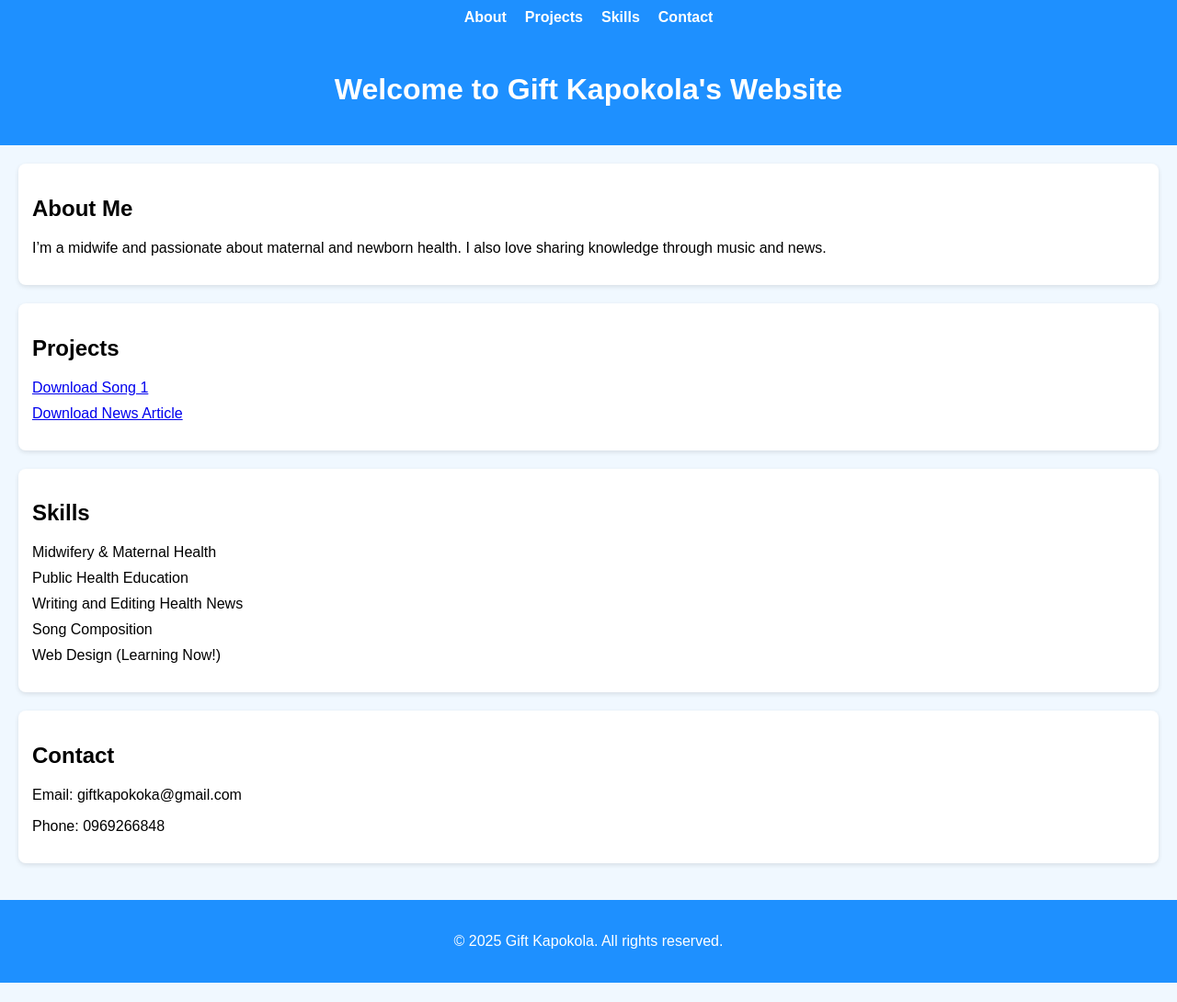
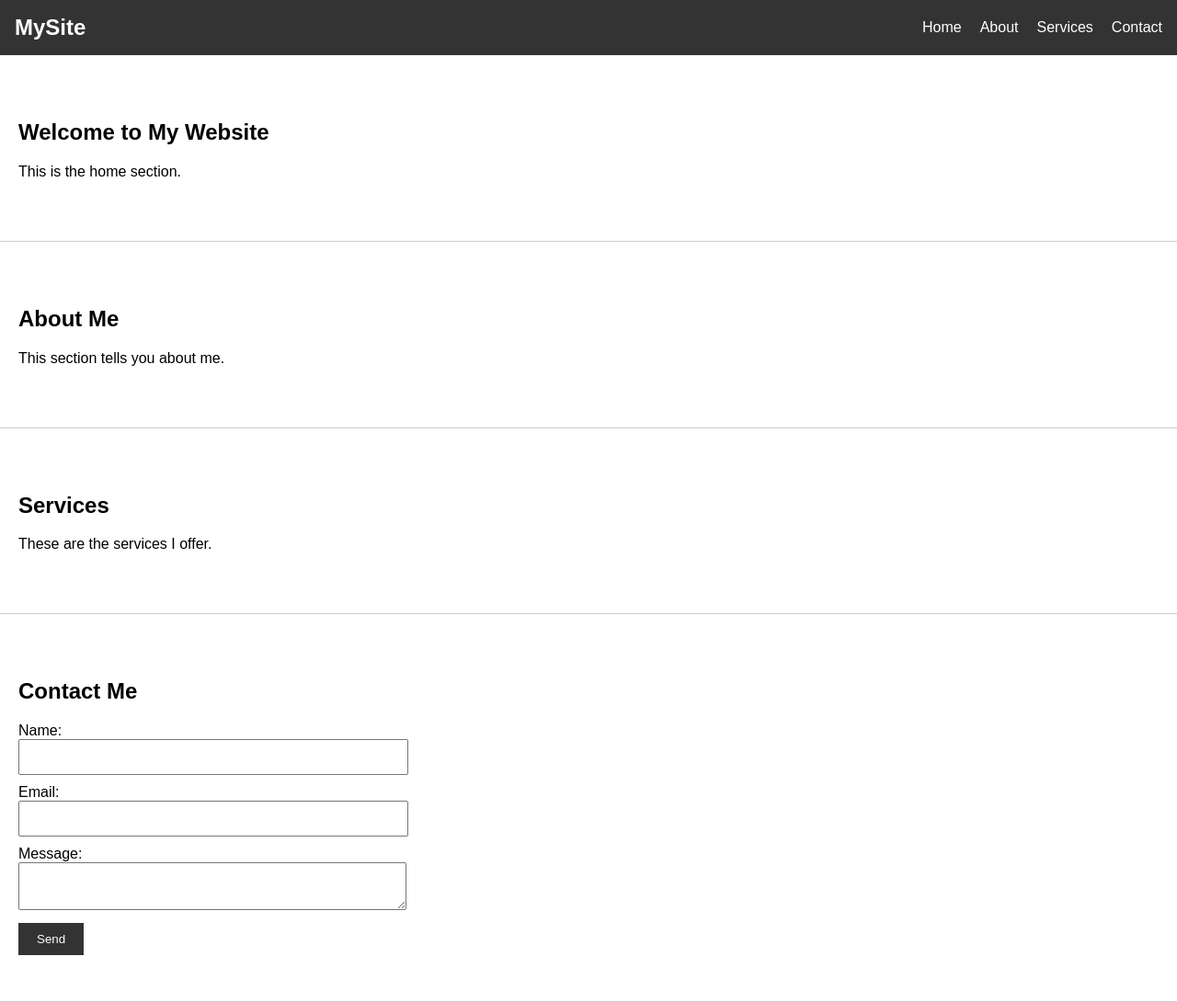
Before and after one commit to giftkapokola/Gift.kapokola.oi, a plain HTML site: page index.html in a window 1280 px wide. Shown: the whole page at 92% size. Before the commit the page ends 1069 px from the top, so only its background shows below. Drawn offline with Linux system fonts and the light colour scheme.

Commit message:
Add files via upload

```diff
--- a/index.html
+++ b/index.html
@@ -1,58 +1,64 @@
-
 <!DOCTYPE html>
 <html lang="en">
 <head>
   <meta charset="UTF-8" />
-  <meta name="viewport" content="width=device-width, initial-scale=1.0"/>
-  <title>Gift Kapokola</title>
+  <meta name="viewport" content="width=device-width, initial-scale=1.0" />
+  <title>My Site</title>
   <link rel="stylesheet" href="style.css" />
 </head>
 <body>
-  <nav>
-    <ul>
+
+  <!-- Menu Section -->
+  <nav class="navbar">
+    <div class="logo">MySite</div>
+    <div class="menu-toggle" id="menu-toggle">&#9776;</div>
+    <ul class="menu" id="menu">
+      <li><a href="#home">Home</a></li>
       <li><a href="#about">About</a></li>
-      <li><a href="#projects">Projects</a></li>
-      <li><a href="#skills">Skills</a></li>
+      <li><a href="#services">Services</a></li>
       <li><a href="#contact">Contact</a></li>
     </ul>
   </nav>
 
-  <header>
-    <h1>Welcome to Gift Kapokola's Website</h1>
-  </header>
+  <!-- Sections -->
+  <section id="home">
+    <h1>Welcome to My Website</h1>
+    <p>This is the home section.</p>
+  </section>
 
   <section id="about">
     <h2>About Me</h2>
-    <p>I’m a midwife and passionate about maternal and newborn health. I also love sharing knowledge through music and news.</p>
+    <p>This section tells you about me.</p>
   </section>
 
-  <section id="projects">
-    <h2>Projects</h2>
-    <ul>
-      <li><a href="files/song1.mp3" download>Download Song 1</a></li>
-      <li><a href="files/news-article.pdf" download>Download News Article</a></li>
-    </ul>
-  </section>
-
-  <section id="skills">
-    <h2>Skills</h2>
-    <ul>
-      <li>Midwifery & Maternal Health</li>
-      <li>Public Health Education</li>
-      <li>Writing and Editing Health News</li>
-      <li>Song Composition</li>
-      <li>Web Design (Learning Now!)</li>
-    </ul>
+  <section id="services">
+    <h2>Services</h2>
+    <p>These are the services I offer.</p>
   </section>
 
   <section id="contact">
-    <h2>Contact</h2>
-    <p>Email: giftkapokoka@gmail.com</p>
-    <p>Phone: 0969266848</p>
+    <h2>Contact Me</h2>
+    <form>
+      <label for="name">Name:</label><br />
+      <input type="text" id="name" name="name" required /><br />
+
+      <label for="email">Email:</label><br />
+      <input type="email" id="email" name="email" required /><br />
+
+      <label for="message">Message:</label><br />
+      <textarea id="message" name="message" required></textarea><br />
+
+      <button type="submit">Send</button>
+    </form>
   </section>
 
-  <footer>
-    <p>© 2025 Gift Kapokola. All rights reserved.</p>
-  </footer>
+  <script>
+    const toggle = document.getElementById('menu-toggle');
+    const menu = document.getElementById('menu');
+    toggle.onclick = () => {
+      menu.classList.toggle('show');
+    };
+  </script>
+
 </body>
 </html>
--- a/style.css
+++ b/style.css
@@ -1,55 +1,101 @@
+body {
+  margin: 0;
+  font-family: sans-serif;
+  scroll-behavior: smooth;
+}
 
-body {
-  font-family: Arial, sans-serif;
-  background-color: #f0f8ff;
+.navbar {
+  background-color: #333;
+  display: flex;
+  justify-content: space-between;
+  align-items: center;
+  padding: 1rem;
+  position: sticky;
+  top: 0;
+  z-index: 1000;
+}
+
+.logo {
+  color: white;
+  font-size: 1.5rem;
+  font-weight: bold;
+}
+
+.menu {
+  list-style: none;
+  display: flex;
+  gap: 20px;
   margin: 0;
   padding: 0;
 }
 
-nav ul {
-  list-style: none;
-  display: flex;
-  gap: 20px;
-  background-color: #1e90ff;
-  padding: 10px;
-  justify-content: center;
-  margin: 0;
+.menu li a {
+  color: white;
+  text-decoration: none;
+  font-size: 1rem;
 }
 
-nav ul li a {
-  text-decoration: none;
-  color: white;
-  font-weight: bold;
+.menu li a:hover {
+  text-decoration: underline;
 }
 
-header {
-  background-color: #1e90ff;
+.menu-toggle {
+  display: none;
+  font-size: 1.5rem;
   color: white;
-  padding: 20px;
-  text-align: center;
+  cursor: pointer;
 }
 
 section {
-  margin: 20px;
-  padding: 15px;
-  background: white;
-  border-radius: 8px;
-  box-shadow: 0 2px 5px rgba(0,0,0,0.1);
+  padding: 50px 20px;
+  border-bottom: 1px solid #ccc;
 }
 
-section ul {
-  list-style: none;
-  padding-left: 0;
+form {
+  max-width: 400px;
+  margin-top: 20px;
 }
 
-section ul li {
+input, textarea {
+  width: 100%;
+  padding: 10px;
   margin-bottom: 10px;
 }
 
-footer {
-  text-align: center;
-  padding: 20px;
-  background-color: #1e90ff;
+button {
+  padding: 10px 20px;
+  background-color: #333;
   color: white;
-  margin-top: 40px;
+  border: none;
+  cursor: pointer;
 }
+
+button:hover {
+  background-color: #555;
+}
+
+/* Responsive */
+@media (max-width: 600px) {
+  .menu {
+    display: none;
+    flex-direction: column;
+    background-color: #333;
+    position: absolute;
+    top: 60px;
+    right: 0;
+    width: 100%;
+  }
+
+  .menu.show {
+    display: flex;
+  }
+
+  .menu li {
+    text-align: center;
+    padding: 10px 0;
+  }
+
+  .menu-toggle {
+    display: block;
+  }
+}
```
